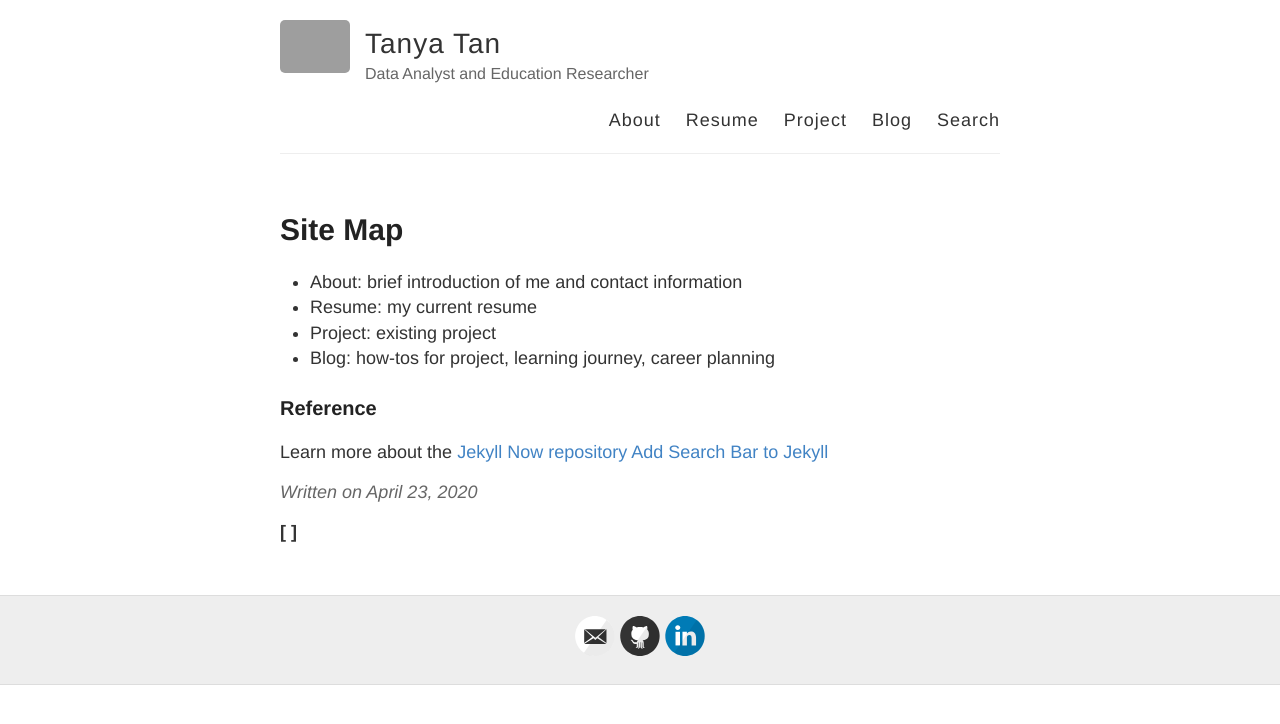
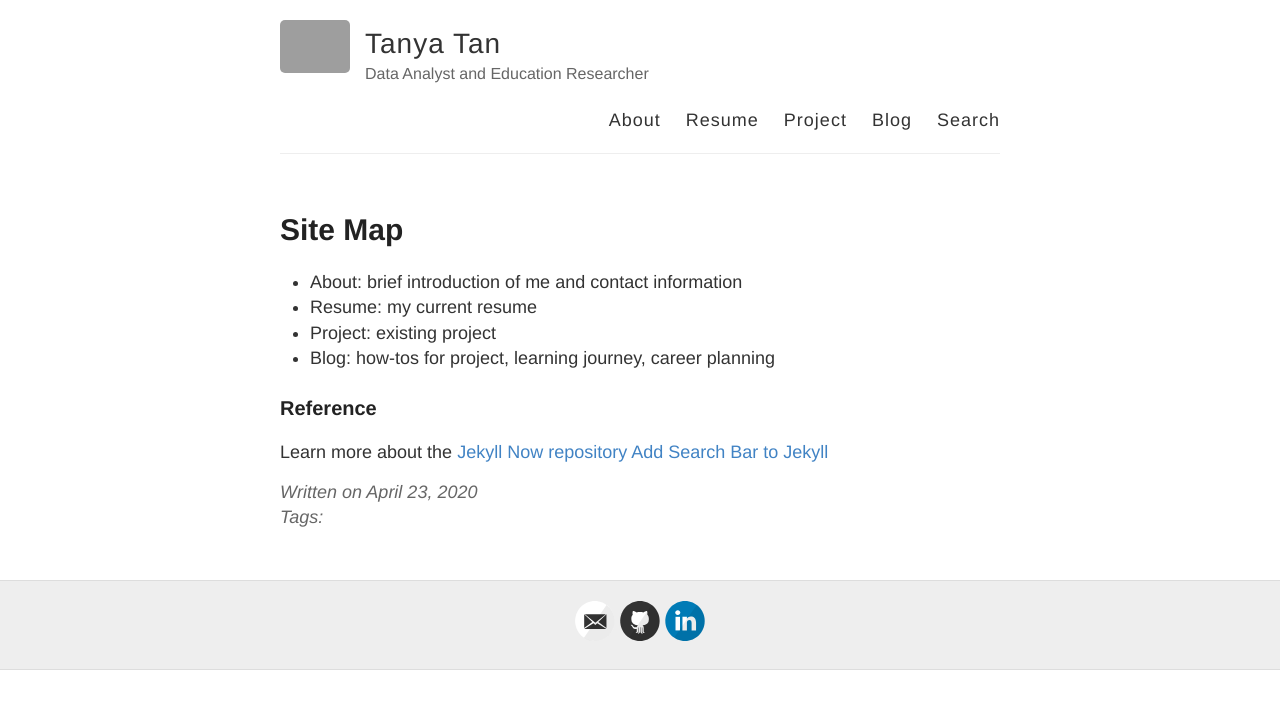
Before and after one commit to tanyayt/personal_website, a Jekyll site: the page built from _posts/2020-04-23-Site-Map.md, in a window 1280 px wide. Shown: the top 724 px of the page. Built offline with Jekyll 4.4.1, drawn with Linux system fonts in a browser that asks for light colours; grey boxes are pictures that could not be loaded.

Commit message:
change style to the same with date

```diff
--- a/_layouts/post.html
+++ b/_layouts/post.html
@@ -15,12 +15,14 @@ layout: default
 
 <! –– to add tags  ––>
 
-<p><b><span>[
+<div class="tag">
+
+<span>Tags:
   {% for tag in page.tags %}
     {% capture tag_name %}{{ tag }}{% endcapture %}
     <a href="/tag/{{ tag_name }}"><code class="highligher-rouge"><nobr>{{ tag_name }}</nobr></code>&nbsp;</a>
   {% endfor %}
-]</b></span></p>
+</div>
 
 <! –– end of adding tags  ––>
 
```
